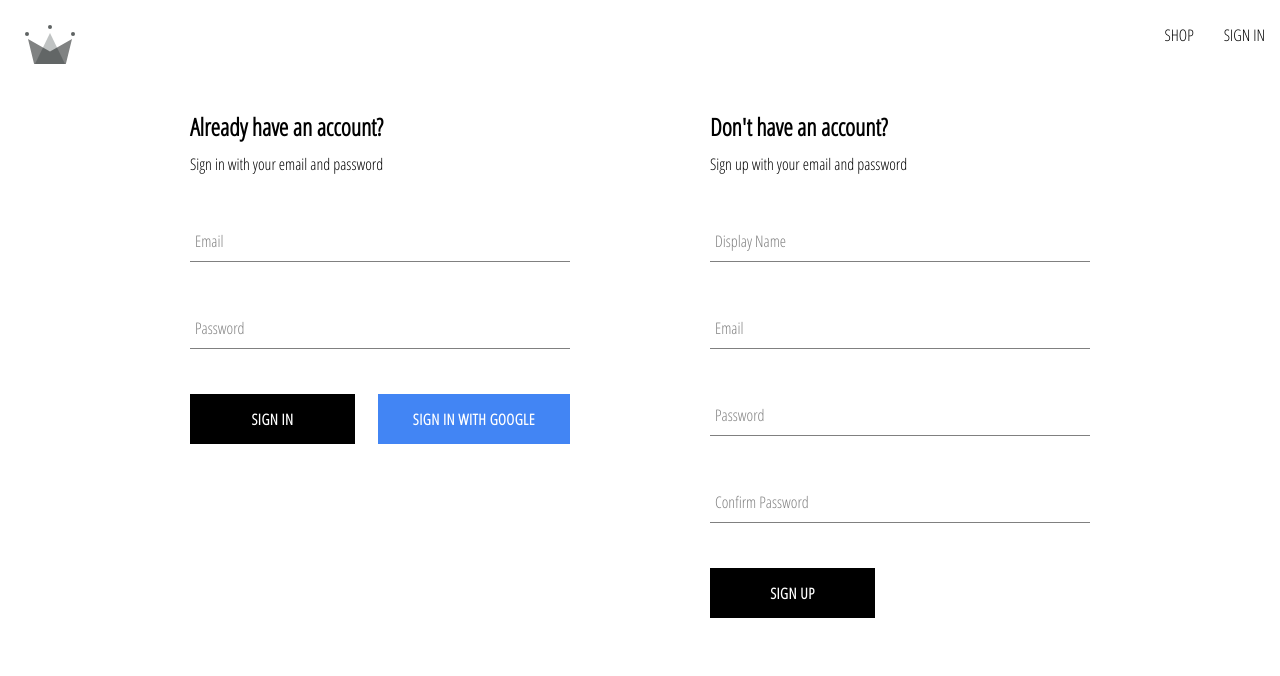
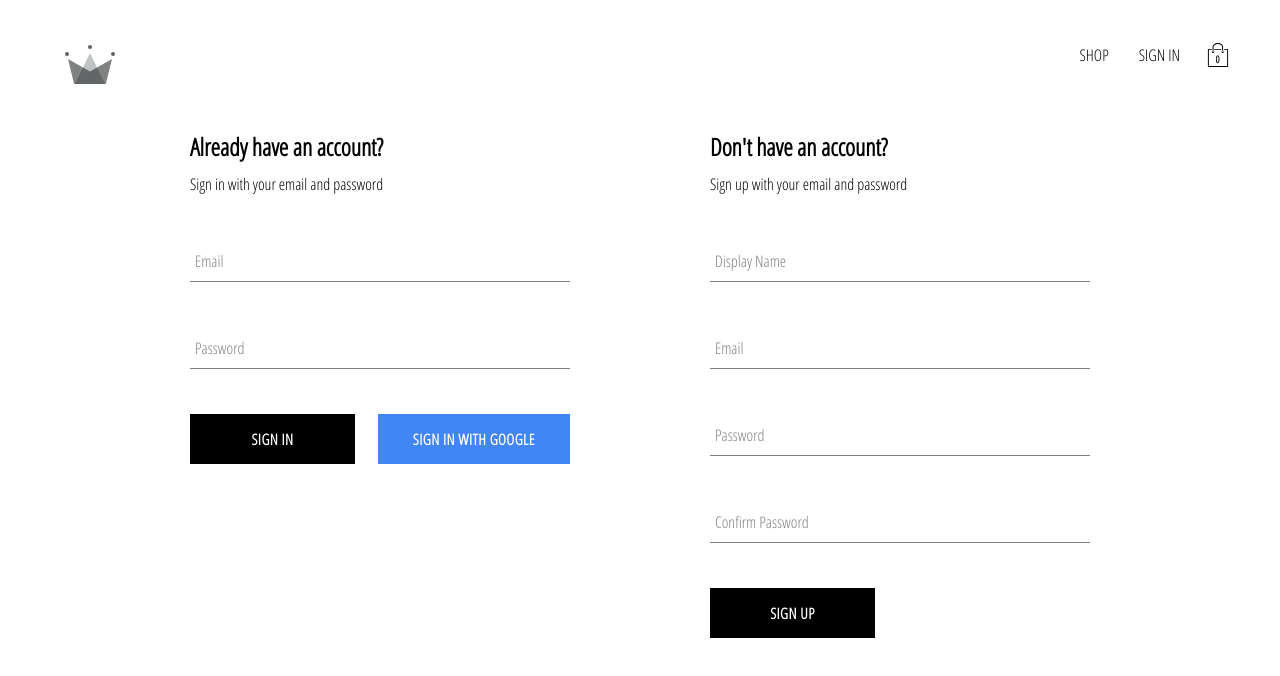
Before and after one commit to luisdomal/E-Commerce_Project, a React (Create React App) app: page /auth in a window 1280 px wide. Shown: the top 676 px of the page. Built offline with nearby package versions, Linux system fonts and the light colour scheme; no server answers.

Commit message:
cart context created for cart toogle off and on in navigation component

```diff
--- /dev/null
+++ b/src/components/cart-dropdown/cart-dropdown.component.jsx
@@ -0,0 +1,14 @@
+import React from 'react';
+
+import Button from '../button/button.component';
+
+import './cart-dropdown.styles.scss';
+
+const CartDropdown = () => (
+  <div className='cart-dropdown-container'>
+    <div className='cart-items' />
+    <Button>GO TO CHECKOUT</Button>
+  </div>
+);
+
+export default CartDropdown;
--- /dev/null
+++ b/src/components/cart-dropdown/cart-dropdown.styles.scss
@@ -0,0 +1,24 @@
+.cart-dropdown-container {
+  position: absolute;
+  width: 240px;
+  height: 340px;
+  display: flex;
+  flex-direction: column;
+  padding: 20px;
+  border: 1px solid black;
+  background-color: white;
+  top: 90px;
+  right: 40px;
+  z-index: 5;
+
+  .cart-items {
+    height: 240px;
+    display: flex;
+    flex-direction: column;
+    overflow: scroll;
+  }
+
+  button {
+    margin-top: auto;
+  }
+}
--- /dev/null
+++ b/src/components/cart-icon/cart-icon.component.jsx
@@ -0,0 +1,22 @@
+import { useContext } from 'react';
+
+import { ReactComponent as ShoppingIcon } from '../../assets/shopping-bag.svg';
+
+import { CartContext } from '../../contexts/cart.context';
+
+import './cart-icon.styles.scss';
+
+const CartIcon = () => {
+  const { isCartOpen, setIsCartOpen } = useContext(CartContext);
+
+  const toggleIsCartOpen = () => setIsCartOpen(!isCartOpen);
+
+  return (
+    <div className='cart-icon-container' onClick={toggleIsCartOpen}>
+      <ShoppingIcon className='shopping-icon' />
+      <span className='item-count'>0</span>
+    </div>
+  );
+};
+
+export default CartIcon;
--- /dev/null
+++ b/src/components/cart-icon/cart-icon.styles.scss
@@ -0,0 +1,21 @@
+.cart-icon-container {
+  width: 45px;
+  height: 45px;
+  position: relative;
+  display: flex;
+  align-items: center;
+  justify-content: center;
+  cursor: pointer;
+
+  .shopping-icon {
+    width: 24px;
+    height: 24px;
+  }
+
+  .item-count {
+    position: absolute;
+    font-size: 10px;
+    font-weight: bold;
+    bottom: 12px;
+  }
+}
--- /dev/null
+++ b/src/contexts/cart.context.jsx
@@ -0,0 +1,12 @@
+import { createContext, useState } from 'react';
+
+export const CartContext = createContext({
+  isCartOpen: false,
+  setIsOpen: () => {},
+});
+
+export const CartProvider = ({ children }) => {
+  const [isCartOpen, setIsCartOpen] = useState(false);
+  const value = { isCartOpen, setIsCartOpen };
+  return <CartContext.Provider value={value}>{children}</CartContext.Provider>;
+};
--- a/src/index.js
+++ b/src/index.js
@@ -5,6 +5,7 @@
 import App from "./App";
 import { UserProvider } from "./contexts/user.context";
 import { ProductsProvider } from "./contexts/products.context";
+import { CartProvider } from "./contexts/cart.context";
 
 import "./index.scss";
 
@@ -15,7 +16,9 @@
     <BrowserRouter>
       <UserProvider>
         <ProductsProvider>
-          <App />
+          <CartProvider>
+            <App />
+          </CartProvider>
         </ProductsProvider>
       </UserProvider>
     </BrowserRouter>
--- a/src/index.scss
+++ b/src/index.scss
@@ -1,5 +1,6 @@
 body {
   margin: 0;
+  padding: 20px 40px;
   font-family: 'Open Sans Condensed', sans-serif;
   -webkit-font-smoothing: antialiased;
   -moz-osx-font-smoothing: grayscale;
--- a/src/routes/navigation/navigation.component.jsx
+++ b/src/routes/navigation/navigation.component.jsx
@@ -1,7 +1,11 @@
 import { Fragment, useContext } from 'react';
 import { Outlet, Link } from 'react-router-dom';
 
+import CartIcon from '../../components/cart-icon/cart-icon.component';
+import CartDropdown from '../../components/cart-dropdown/cart-dropdown.component';
+
 import { UserContext } from '../../contexts/user.context';
+import { CartContext } from '../../contexts/cart.context';
 
 import { ReactComponent as CrwnLogo } from '../../assets/crown.svg';
 import { signOutUser } from '../../utils/firebase/firebase.utils';
@@ -10,6 +14,7 @@
 
 const Navigation = () => {
   const { currentUser } = useContext(UserContext);
+  const { isCartOpen, setIsCartOpen } = useContext(CartContext);
 
   return (
     <Fragment>
@@ -31,7 +36,9 @@
               SIGN IN
             </Link>
           )}
+          <CartIcon />
         </div>
+        { isCartOpen && <CartDropdown />}
       </div>
       <Outlet />
     </Fragment>
```
Also changed, not shown: src/assets/shopping-bag.svg (added).
